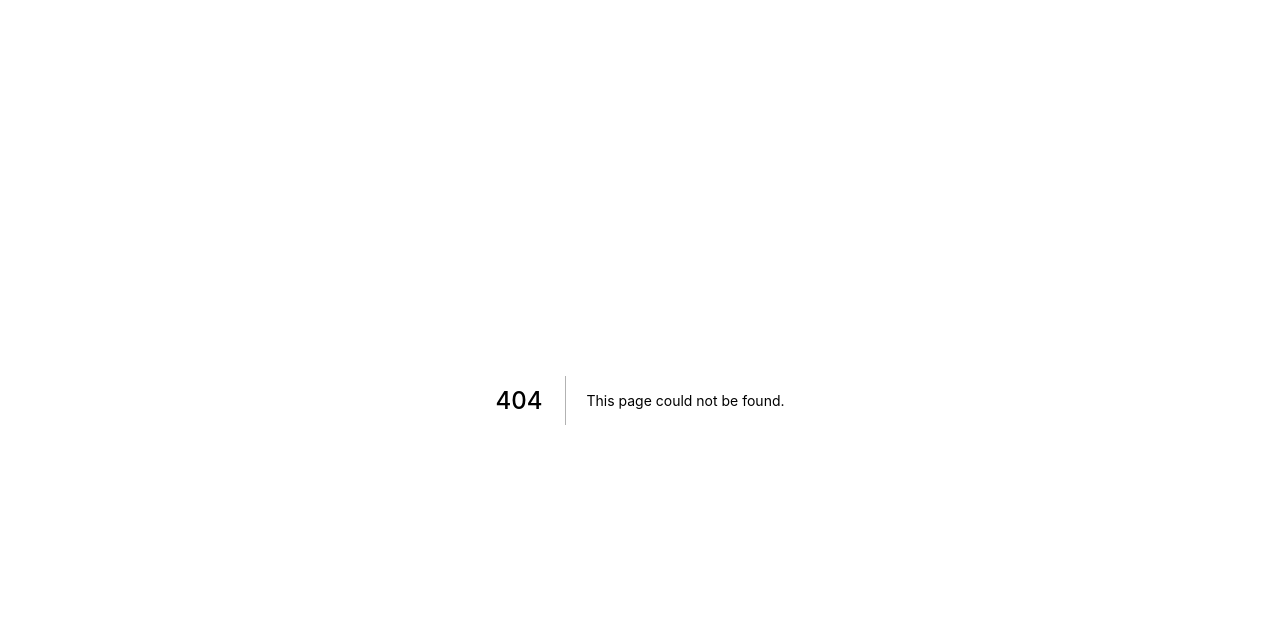
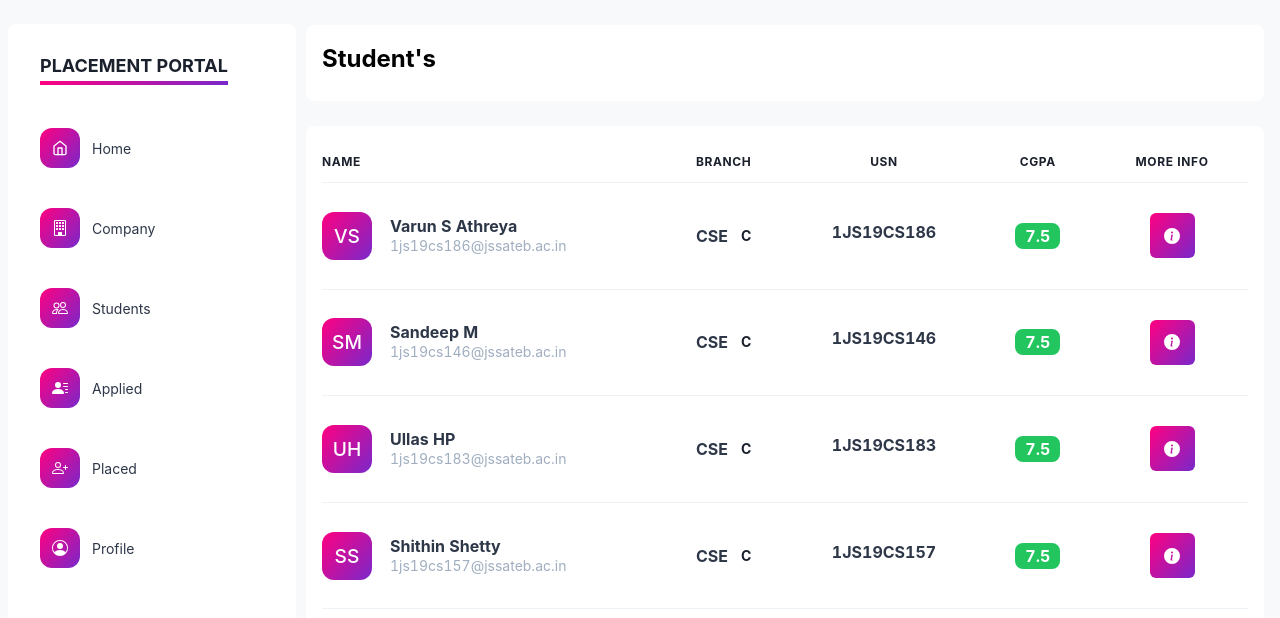
Before and after one commit to VarunSAthreya/placement-management, a Next.js app in the folder apps/web/: page /students in a window 1280 px wide. Before the commit this address had no page. Shown: the top 618 px of the page. Built offline with nearby package versions, Linux system fonts and the light colour scheme.

Commit message:
Nested Students Page

```diff
--- a/apps/web/components/Tables/StudentsTable.tsx
+++ b/apps/web/components/Tables/StudentsTable.tsx
@@ -8,10 +8,12 @@ import {
     Tr,
     useColorModeValue,
 } from '@chakra-ui/react';
+import { useRouter } from 'next/router';
 import { BsFillInfoCircleFill } from 'react-icons/bs';
 
-const StudentsTable = (props) => {
-    const { name, email, usn, branch, section, cgpa } = props;
+const StudentsTable = ({ student }) => {
+    const router = useRouter();
+    const { name, email, USN, branch, section, cgpa } = student;
     const textColor = useColorModeValue('gray.700', 'white');
     const bgStatus = useColorModeValue('gray.400', '#1a202c');
     const colorStatus = useColorModeValue('white', 'gray.400');
@@ -59,7 +61,7 @@ const StudentsTable = (props) => {
                     <Text fontSize="md" color={textColor} fontWeight="bold">
                         {branch}
                     </Text>
-                    <Text fontSize="sm" color="gray.800" fontWeight="normal">
+                    <Text fontSize="sm" color="gray.800" fontWeight="bold">
                         {section}
                     </Text>
                 </Flex>
@@ -72,7 +74,7 @@ const StudentsTable = (props) => {
                     fontWeight="bold"
                     pb=".5rem"
                 >
-                    {usn}
+                    {USN}
                 </Text>
             </Td>
             <Td>
@@ -104,6 +106,9 @@ const StudentsTable = (props) => {
                         _focus={{ outline: 'none' }}
                         variant="no-hover"
                         icon={<BsFillInfoCircleFill />}
+                        onClick={() => {
+                            router.push(`/students/${USN}`);
+                        }}
                     />
                 </Flex>
             </Td>
--- /dev/null
+++ b/apps/web/pages/students/index.tsx
@@ -0,0 +1,104 @@
+import { Table, Tbody, Text, Box, Th, Thead, Tr, Flex } from '@chakra-ui/react';
+import StudentsTable from '../../components/Tables/StudentsTable';
+import SideBar from '../../components/Sidebar/Sidebar';
+
+const studentsTableData = [
+    {
+        USN: '1JS19CS186',
+        name: 'Varun S Athreya',
+        email: '1js19cs186@jssateb.ac.in',
+        branch: 'CSE',
+        section: 'C',
+        cgpa: '7.5',
+    },
+    {
+        USN: '1JS19CS146',
+        name: 'Sandeep M',
+        email: '1js19cs146@jssateb.ac.in',
+        branch: 'CSE',
+        section: 'C',
+        cgpa: '7.5',
+    },
+    {
+        USN: '1JS19CS183',
+        name: 'Ullas HP',
+        email: '1js19cs183@jssateb.ac.in',
+        branch: 'CSE',
+        section: 'C',
+        cgpa: '7.5',
+    },
+    {
+        USN: '1JS19CS157',
+        name: 'Shithin Shetty',
+        email: '1js19cs157@jssateb.ac.in',
+        branch: 'CSE',
+        section: 'C',
+        cgpa: '7.5',
+    },
+];
+
+const Students = () => {
+    return (
+        <Flex flexDirection={'row'} bg={'#f8f9fa'}>
+            <SideBar />
+            <Flex
+                flexDirection="column"
+                pt={{ base: '120px', md: '25px' }}
+                marginLeft={'290px'}
+                width={'100%'}
+                p={4}
+            >
+                <Box overflowX={{ sm: 'scroll', xl: 'hidden' }}>
+                    <Box pb={'25px'}>
+                        <Text
+                            fontSize="1.5rem"
+                            color={'black'}
+                            fontWeight="bold"
+                            bg={'white'}
+                            p={4}
+                            borderRadius={8}
+                            pb="1.5rem"
+                        >
+                            Student&apos;s
+                        </Text>
+                    </Box>
+                    <Box bg={'white'} p={4} borderRadius={8}>
+                        <Table variant="simple" color={'black'}>
+                            <Thead>
+                                <Tr my=".8rem" pl="0px" color="gray.800">
+                                    <Th pl="0px" color="gray.800">
+                                        Name
+                                    </Th>
+                                    <Th color="gray.800" textAlign={'center'}>
+                                        Branch
+                                    </Th>
+                                    <Th color="gray.800" textAlign={'center'}>
+                                        USN
+                                    </Th>
+                                    <Th color="gray.800" textAlign={'center'}>
+                                        CGPA
+                                    </Th>
+                                    <Th color="gray.800" textAlign={'center'}>
+                                        More Info
+                                    </Th>
+                                </Tr>
+                            </Thead>
+                            <Tbody>
+                                {studentsTableData.map((student, index) => {
+                                    return (
+                                        <StudentsTable
+                                            key={index}
+                                            student={student}
+                                        />
+                                    );
+                                })}
+                            </Tbody>
+                        </Table>
+                    </Box>
+                </Box>
+            </Flex>
+        </Flex>
+    );
+};
+
+export default Students;
```
Also changed, not shown: apps/web/pages/students/[slug].tsx (added, +85 -0 lines).
